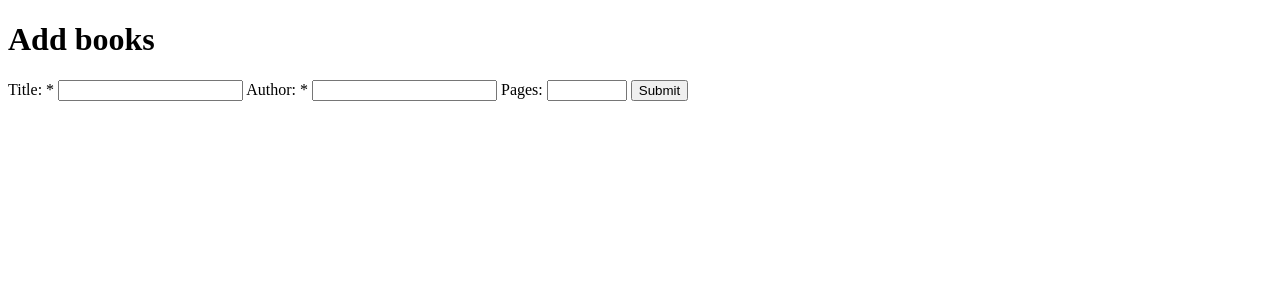
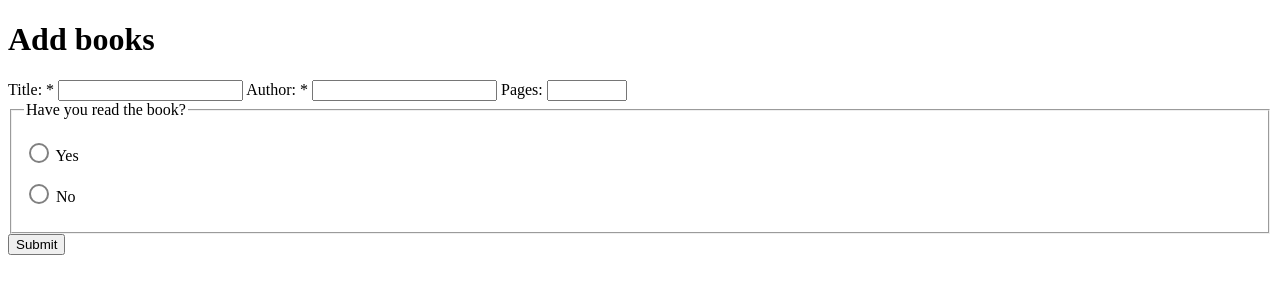
Before and after one commit to calher99/Library, a plain HTML site: page index.html in a window 1280 px wide. Drawn offline with Linux system fonts and the light colour scheme.

Commit message:
Add radio button

```diff
--- a/index.html
+++ b/index.html
@@ -11,7 +11,7 @@
 <body>
     <div>
         <h1>Add books</h1>
-        <form id="newBook" name="addBook" action="#">
+        <form id="newBook" name="addBook" action="">
             <label for="title">Title: *</label>
             <input  type="text"
                     id="title"
@@ -35,8 +35,22 @@
                     min="0"
                     max="10000"
                     placeholder=" ">
-
-            <button>Submit</button>
+            <fieldset>
+                <legend>Have you read the book?</legend>
+                <p>
+                    <label>
+                      <input type="radio" name="checkread" value="yes">
+                      Yes
+                    </label>
+                  </p>
+                  <p>
+                    <label>
+                      <input type="radio" name="checkread"" value="no">
+                      No
+                    </label>
+                  </p>
+            </fieldset>
+            <button type="button" id="addBook">Submit</button>
         </form>
 
 
--- a/style.css
+++ b/style.css
@@ -0,0 +1,33 @@
+/* Checkbox style */
+
+input[type="radio"] {
+    appearance: none;
+  }
+
+  input[type="radio"] {
+    width: 20px;
+    height: 20px;
+    border-radius: 10px;
+    border: 2px solid gray;
+    /* Adjusts the position of the checkboxes on the text baseline */
+    vertical-align: -2px;
+    outline: none;
+  }
+
+  input[type="radio"]::before {
+    display: block;
+    content: " ";
+    width: 10px;
+    height: 10px;
+    border-radius: 6px;
+    background-color: red;
+    font-size: 1.2em;
+    transform: translate(3px, 3px) scale(0);
+    transform-origin: center;
+    transition: all 0.3s ease-in;
+  }
+
+  input[type="radio"]:checked::before {
+    transform: translate(3px, 3px) scale(1);
+    transition: all 0.3s cubic-bezier(0.25, 0.25, 0.56, 2);
+  }
```
